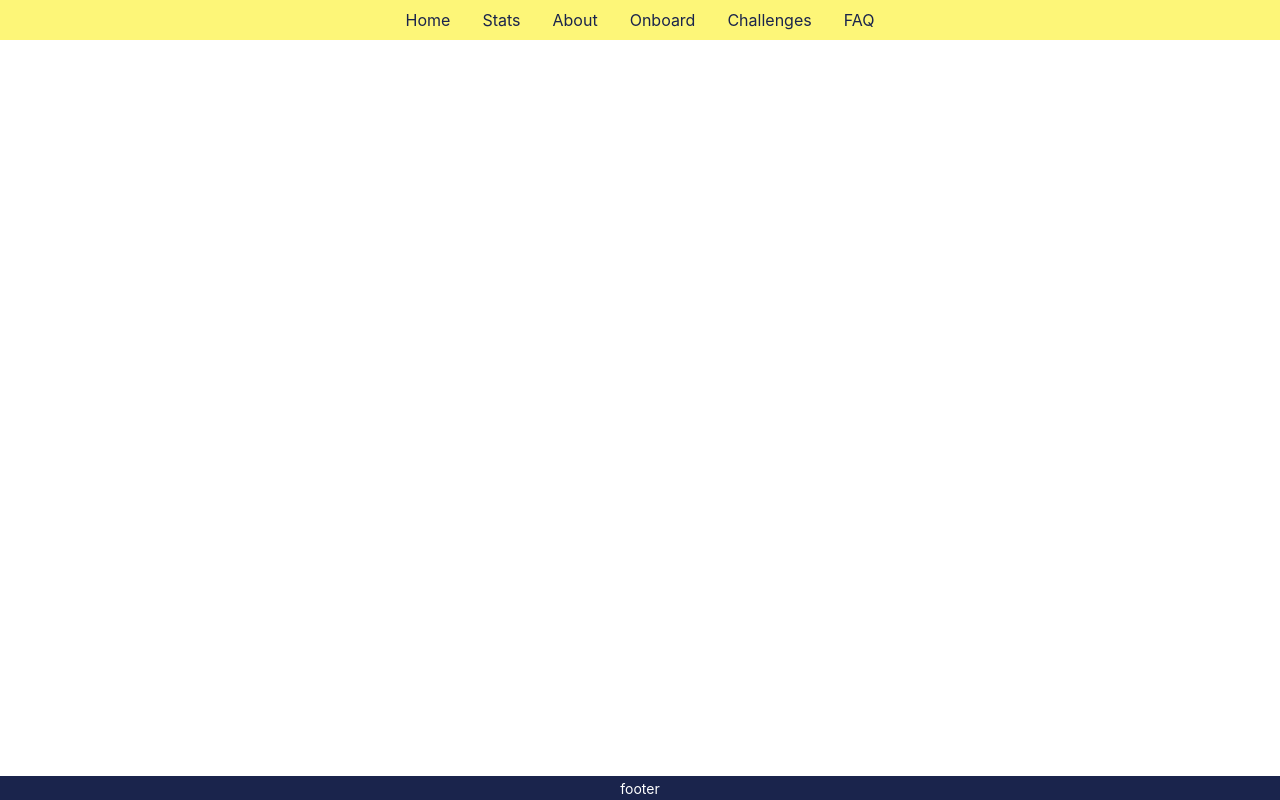
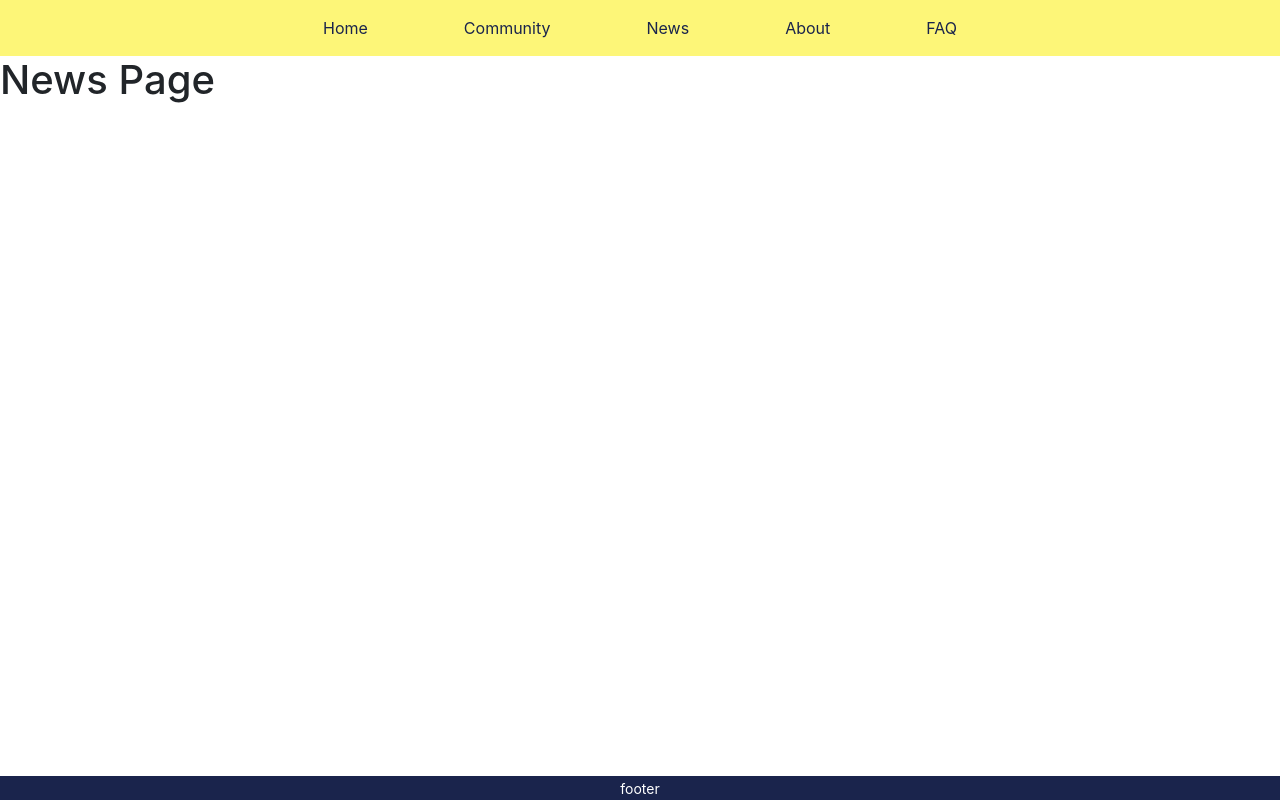
Before and after one commit to msnorma/gamers-stats, a React (Create React App) app: page /news in a window 1280 px wide. Built offline with nearby package versions, Linux system fonts and the light colour scheme.

Commit message:
adding new nav links

```diff
--- a/src/App.js
+++ b/src/App.js
@@ -9,6 +9,8 @@ import About from './views/About';
 import Faq from './views/Faq';
 import Footer from './components/Footer';
 import UserNotFound from './views/UserNorFound';
+import Community from './views/Community';
+import News from './views/News';
 import './styles/App.css';
 
 function App() {
@@ -19,6 +21,8 @@ function App() {
       <NavBar/>
       <Routes>
         <Route path="/" element={<Home />}/>
+        <Route path="/community" element={<Community />}/>
+        <Route path="/news" element={<News />}/>
         <Route path="/about" element={<About />}/>
         <Route path="/faq" element={<Faq />}/>
         <Route path="/notFound" element={<UserNotFound />}/>
--- a/src/components/NavBarList.jsx
+++ b/src/components/NavBarList.jsx
@@ -2,22 +2,17 @@ const NavBarList = [
   {
     name: 'Home',
     route: '/'
+  },{
+    name: 'Community',
+    route: '/community'
   },
   {
-    name: 'Stats',
-    route: '/stats'
+    name: 'News',
+    route: '/news'
   },
   {
     name: 'About',
     route: '/about'
-  },
-  {
-    name: 'Onboard',
-    route: '/onboard'
-  },
-  {
-    name: 'Challenges',
-    route: '/challenges'
   },
   {
     name: 'FAQ',
--- a/src/styles/NavBar.css
+++ b/src/styles/NavBar.css
@@ -1,5 +1,6 @@
 .nav-link{
   color: #1A244C;
+  padding: 1rem 3rem;
 }
 
 .nav-link:hover{
--- /dev/null
+++ b/src/views/Community.jsx
@@ -0,0 +1,12 @@
+import React from 'react';
+
+function Community() {
+  return (
+    <div className="container">
+     <h1>Community Page</h1>
+
+    </div>
+  );
+}
+
+export default Community;
--- /dev/null
+++ b/src/views/News.jsx
@@ -0,0 +1,11 @@
+import React from 'react';
+
+function News() {
+  return (
+    <div className="wrapper">
+     <h1>News Page</h1>
+    </div>
+  );
+}
+
+export default News;
```
